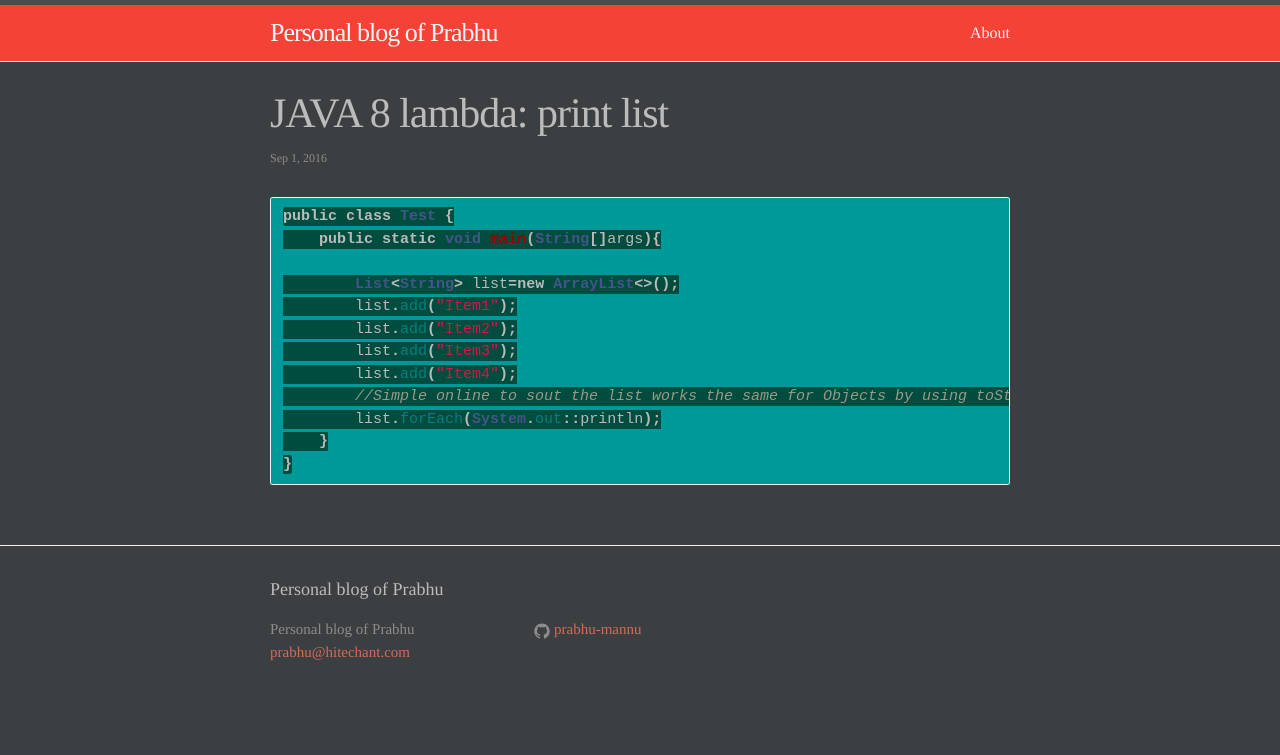
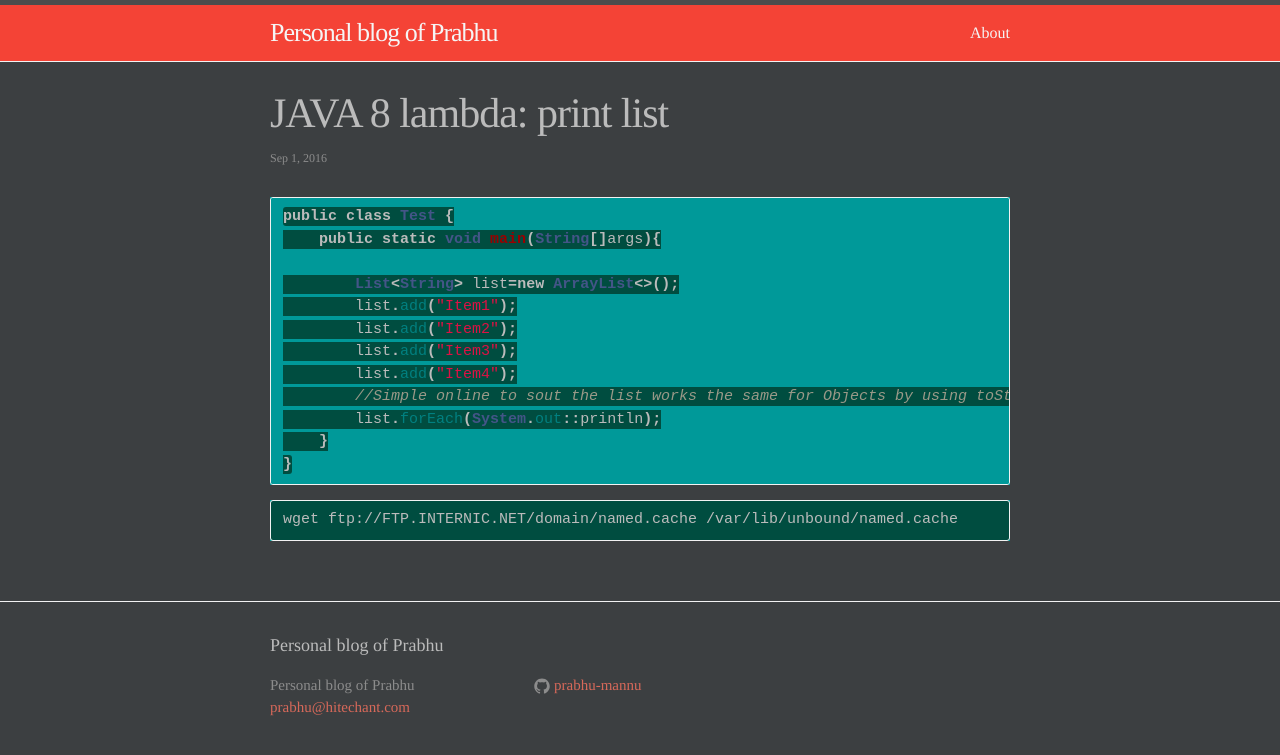
Before and after one commit to prabhu-mannu/prabhu-mannu.github.com, a Jekyll site: the page built from _posts/2016-09-01-java-lambda.markdown, in a window 1280 px wide. Shown: the top 755 px of the page. Built offline with Jekyll 4.4.1, drawn with Linux system fonts in a browser that asks for light colours.

Commit message:
Update 2016-09-01-java-lambda.markdown

````diff
--- a/_posts/2016-09-01-java-lambda.markdown
+++ b/_posts/2016-09-01-java-lambda.markdown
@@ -26,3 +26,7 @@ public class Test {
     }
 }
 ```
+
+{% highlight shell %}
+wget ftp://FTP.INTERNIC.NET/domain/named.cache /var/lib/unbound/named.cache
+{% endhighlight %}
````
